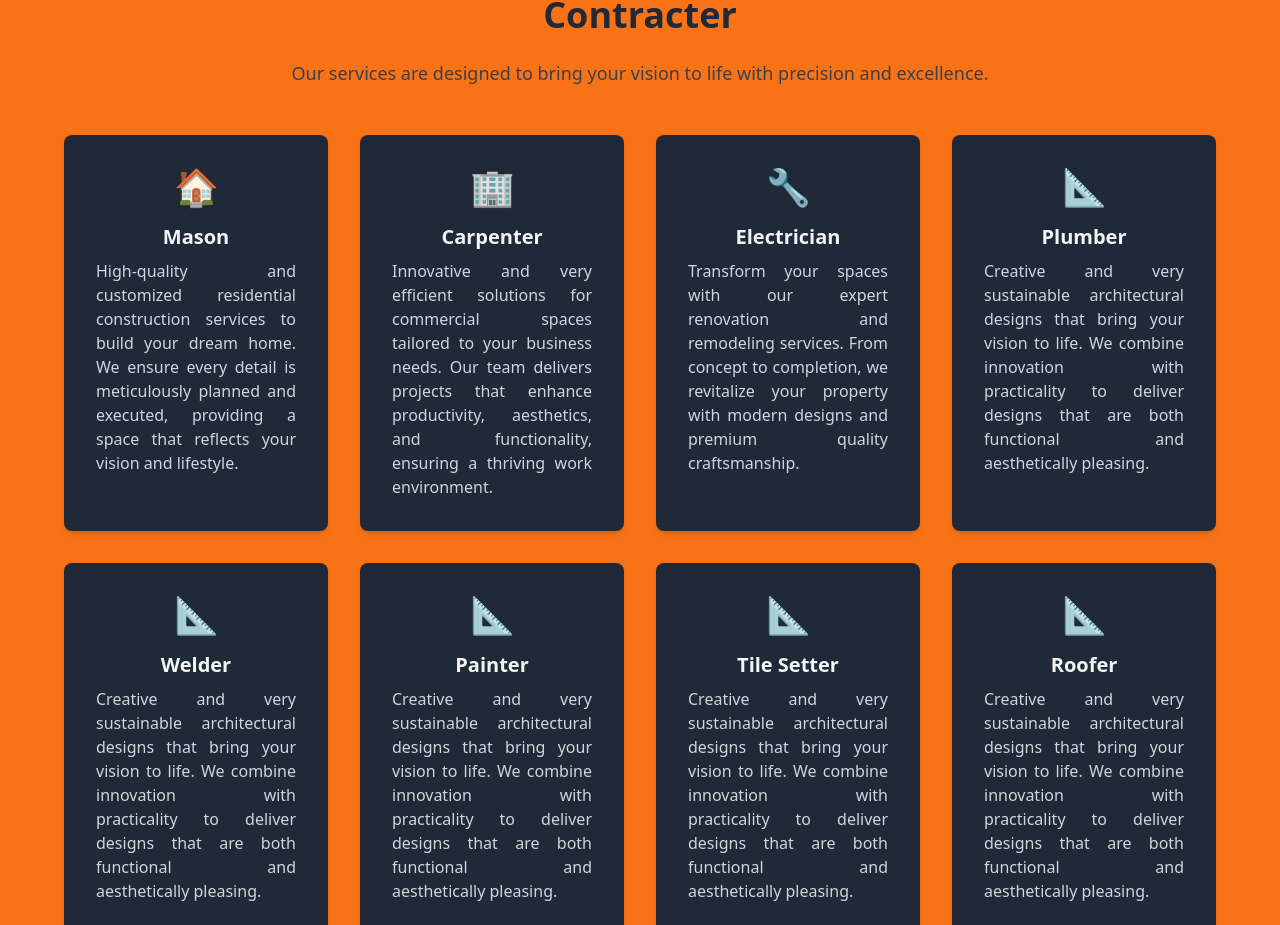
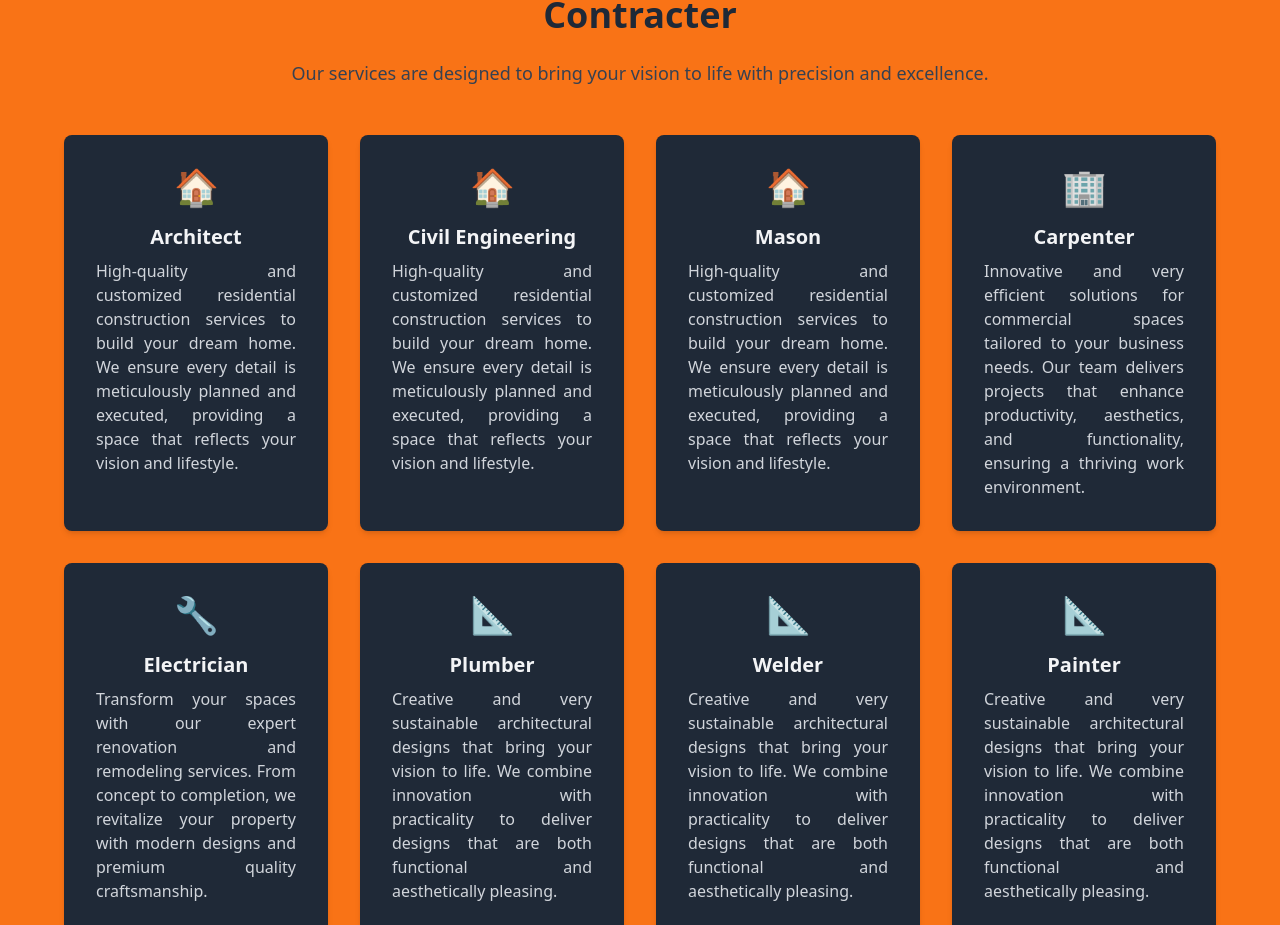
Before and after one commit to ErShivamTiwariOfficial/ConstructionProject, a React (Vite) app: page / in a window 1280 px wide. Shown: the part 793-1718 px from the top of the page. Built offline with nearby package versions, Linux system fonts and the light colour scheme.

Commit message:
Adding Some Changes

```diff
--- a/src/Components/ContactUs/ContactUs.jsx
+++ b/src/Components/ContactUs/ContactUs.jsx
@@ -29,9 +29,10 @@ const ContactSection = () => {
         confirmButtonColor: "#ff6600",
       });
       setFormData({ name: "", email: "", phone: "", service: "Select a Service", message: "" });
+    // eslint-disable-next-line no-unused-vars
     } catch (error) {
       Swal.fire({
-        title: "Error!",
+        title: "Error!☹️",
         text: "Something went wrong. Please try again.",
         icon: "error",
         confirmButtonColor: "#ff6600",
--- a/src/Components/ContactUs/firebase.js
+++ b/src/Components/ContactUs/firebase.js
@@ -1,18 +1,44 @@
 // src/firebase.js
 import { initializeApp } from "firebase/app";
-import { getFirestore } from "firebase/firestore";
+import { getAnalytics } from "firebase/analytics";
+// import { getFirestore } from "firebase/firestore";
+// import { initializeApp } from "firebase/app";
+
+// const firebaseConfig = {
+//   apiKey: "AIzaSyCzm7fiHxcEUqGsDd2FzMlthArOeJUM-lM",
+//   authDomain: "jhontraktor.firebaseapp.com",
+//   projectId: "jhontraktor",
+//   storageBucket: "jhontraktor.firebasestorage.app",
+//   messagingSenderId: "667121759203",
+//   appId: "1:667121759203:web:85569e8cec6571348fe6d6"
+// };
+
+// // Initialize Firebase
+// const app = initializeApp(firebaseConfig);
+// const db = getFirestore(app);
+
+// Import the functions you need from the SDKs you need
+
+
+// TODO: Add SDKs for Firebase products that you want to use
+// https://firebase.google.com/docs/web/setup#available-libraries
+
+// Your web app's Firebase configuration
+// For Firebase JS SDK v7.20.0 and later, measurementId is optional
+
 
 const firebaseConfig = {
-  apiKey: "AIzaSyCzm7fiHxcEUqGsDd2FzMlthArOeJUM-lM",
-  authDomain: "jhontraktor.firebaseapp.com",
-  projectId: "jhontraktor",
-  storageBucket: "jhontraktor.firebasestorage.app",
-  messagingSenderId: "667121759203",
-  appId: "1:667121759203:web:85569e8cec6571348fe6d6"
+  apiKey: "AIzaSyDHxBZAd9IcZG2R_y5TtLlSnSm_qh05o8c",
+  authDomain: "apanaconstruction-953b1.firebaseapp.com",
+  projectId: "apanaconstruction-953b1",
+  storageBucket: "apanaconstruction-953b1.firebasestorage.app",
+  messagingSenderId: "590137040490",
+  appId: "1:590137040490:web:25847a6f5e2dc7bc1b3413",
+  measurementId: "G-WH3BP1T7DF"
 };
 
 // Initialize Firebase
 const app = initializeApp(firebaseConfig);
-const db = getFirestore(app);
+const db = getAnalytics(app);
 
 export { db };
--- a/src/Components/Contracter/Contracter.jsx
+++ b/src/Components/Contracter/Contracter.jsx
@@ -4,54 +4,66 @@
 const contracter = [
   {
     id: 1,
+    title: 'Architect',
+    description: 'High-quality and customized residential construction services to build your dream home. We ensure every detail is meticulously planned and executed, providing a space that reflects your vision and lifestyle.',
+    icon: '🏠',
+  },
+  {
+    id: 2,
+    title: 'Civil Engineering',
+    description: 'High-quality and customized residential construction services to build your dream home. We ensure every detail is meticulously planned and executed, providing a space that reflects your vision and lifestyle.',
+    icon: '🏠',
+  },
+  {
+    id: 3,
     title: 'Mason',
     description: 'High-quality and customized residential construction services to build your dream home. We ensure every detail is meticulously planned and executed, providing a space that reflects your vision and lifestyle.',
     icon: '🏠',
   },
   {
-    id: 2,
+    id: 4,
     title: 'Carpenter',
     description: 'Innovative and very efficient solutions for commercial spaces tailored to your business needs. Our team delivers projects that enhance productivity, aesthetics, and functionality, ensuring a thriving work environment.',
     icon: '🏢',
   },
   {
-    id: 3,
+    id: 5,
     title: 'Electrician',
     description: 'Transform your spaces with our expert renovation and remodeling services. From concept to completion, we revitalize your property with modern designs and premium quality craftsmanship.',
     icon: '🔧',
   },
   {
-    id: 4,
+    id: 6,
     title: 'Plumber',
     description: 'Creative and very sustainable architectural designs that bring your vision to life. We combine innovation with practicality to deliver designs that are both functional and aesthetically pleasing.',
     icon: '📐',
   },
   {
-    id: 5,
+    id: 7,
     title: 'Welder',
     description: 'Creative and very sustainable architectural designs that bring your vision to life. We combine innovation with practicality to deliver designs that are both functional and aesthetically pleasing.',
     icon: '📐',
   },
   {
-    id: 6,
+    id: 8,
     title: 'Painter',
     description: 'Creative and very sustainable architectural designs that bring your vision to life. We combine innovation with practicality to deliver designs that are both functional and aesthetically pleasing.',
     icon: '📐',
   },
   {
-    id: 7,
+    id: 9,
     title: 'Tile Setter',
     description: 'Creative and very sustainable architectural designs that bring your vision to life. We combine innovation with practicality to deliver designs that are both functional and aesthetically pleasing.',
     icon: '📐',
   },
   {
-    id: 8,
+    id: 10,
     title: 'Roofer',
     description: 'Creative and very sustainable architectural designs that bring your vision to life. We combine innovation with practicality to deliver designs that are both functional and aesthetically pleasing.',
     icon: '📐',
   },
   {
-    id: 9,
+    id: 11,
     title: 'POP',
     description: 'Creative and very sustainable architectural designs that bring your vision to life. We combine innovation with practicality to deliver designs that are both functional and aesthetically pleasing.',
     icon: '📐',
```
